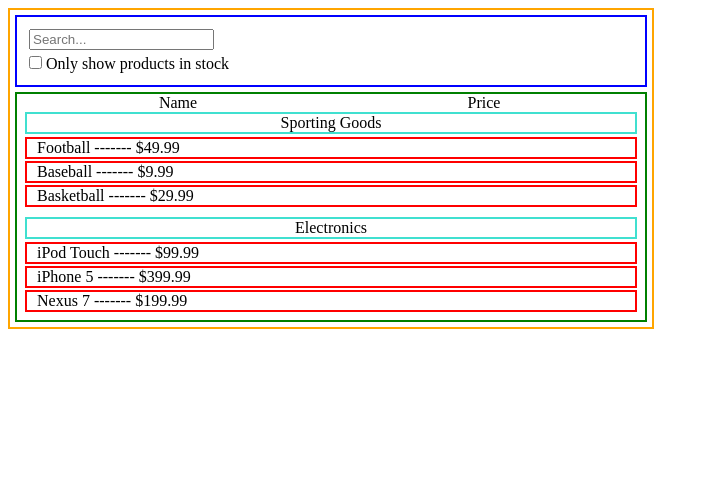
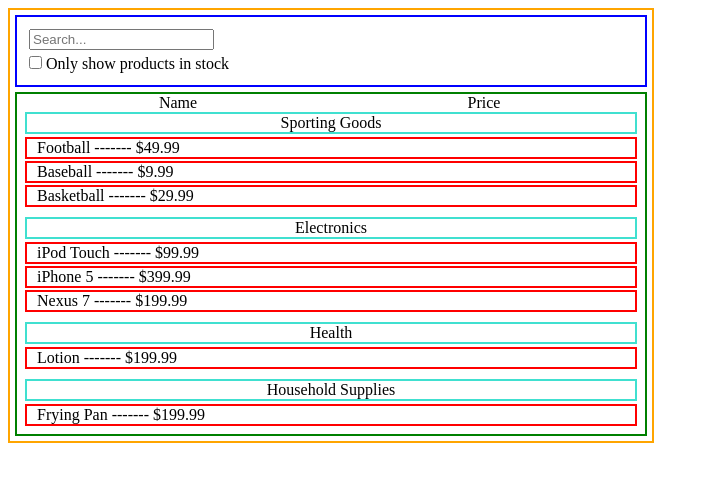
Before and after one commit to VarshithaPanuganti24/js-summer24, a React (Create React App) app in the folder react-app/: page / in a window 1280 px wide. Shown: the top 482 px of the page, without its empty margins (0-709 px from the left). Built offline with nearby package versions, Linux system fonts and the light colour scheme.

Commit message:
usememoproducttable

```diff
--- a/react-app/src/component/FilterableProductTable/index.jsx
+++ b/react-app/src/component/FilterableProductTable/index.jsx
@@ -1,7 +1,7 @@
 import "./FilterableProductTable.css";
 import ProductTable from "./ProductTable";
 import SearchBar from "./SearchBar";
-import { useEffect,useState } from "react";
+import { useEffect,useState,useMemo } from "react";
 
 const products = [
 	{ category: "Sporting Goods", price: "$49.99", stocked: true, name: "Football" },
@@ -60,39 +60,26 @@
 //mutation
 //we need a filtered list of products for category without changing the orignal .create a
 
-function filter(categories,filterText,checkInStock){
-    // for(const category of categories){
-    //   const categoryProduct = category.products
-	return categories.map((category)=>{
-		const categoryProduct = category.products
-		const filteredProducts =categoryProduct.filter(product => {
-        	const name = product.name.toLowerCase()
-        	const matchedFilteredText =name.includes(filterText)
+function filter(categories,filterText,checkInStock) {
+
+		console.log("filter is running");
+		if(filterText === "" && !checkInStock) return categories;
+
+		filterText =filterText.toLowerCase();
+
+		return categories?.map((category) => {
+				return {
+					...category,
+					products: category.products.filter((product) => {
+				//const name = product.name.toLowerCase()
+						const matchedFilteredText = product.name.toLowerCase().includes(filterText);
 						return checkInStock ? matchedFilteredText && product.stocked : matchedFilteredText;
-
-	});
-
-      category.products = filteredProducts;
-    return categories;
+					}),
+				};
 		});
 }
-// function filter(categories,filterText,checkInStock){
-//     for(const category of categories){
-//       const categoryProduct = category.products
-//       const filteredProducts =categoryProduct.filter(product => {
-//         	const name = product.name.toLowerCase()
-//         	const matchedFilteredText =name.includes(filterText)
-// 			return checkInStock ? matchedFilteredText && product.stocked : matchedFilteredText;
 
-//     //     if(checkInStock){
-//     //       return matchedFilteredText && product.stocked;
-//     //     }
-//     //      return matchedFilteredText;
-//       });
-//       category.products = filteredProducts;
-//     }
-//     return categories;
-//   }
+
 
 export default function FilterableProductTable() {
   		const [categories,setCategories] =useState([]);
@@ -100,24 +87,27 @@
   		const [inStock, setInStock]=useState(false);
 
   		useEffect(()=> {
-    const transformed =transformProducts(products)
-    setCategories(transformed)
+    		const transformed =transformProducts(products);
+   			 	setCategories(transformed);
 
-  },[])
+  		},[]);
 
-  const handleSearchChange=(event) =>{
+  		const handleSearchChange= (event) =>{
     		setSearch(event.target.value);
 
   		};
   		const handleCheckInStockChange =(event)=>{
 
     		setInStock(event.target.checked);
+		};
 
-  };
-  console.log(filter(categories, search, inStock));
+ 		// const filteredCategories = filter(categories, search, inStock);
+		// delayed search ,unrealatedstate?
+		  const filteredCategories = useMemo(() => {
+			return filter(categories, search, inStock);
+		}, [categories, search, inStock]);
 
-
-
+	//if we have 2 states which is one is derived state so we need  not set state as usestate instead produced it and use it
 
 	// TODO: setup state to maintain products list, default list should be empty or null
 	// transform original product list and set it as state in useEffect hook
@@ -127,11 +117,12 @@
 		<div className="filterable-product-table">
 				<SearchBar search={search} inStock={inStock} handleSearchChange={handleSearchChange} handleCheckInStockChange={handleCheckInStockChange} />
 
-			<ProductTable filteredProducts={productsTransformed} search={search} inStock={inStock} />
+				<ProductTable filteredProducts= {filteredCategories} />
 		</div>
 	);
 }
 
+// we use useMemo we dont want to render the filter component whichis already a right value if we dont need to rerender when any otherstate changes or props changes.
 
 
 
```
Also changed, not shown: react-app/src/hooks/useDebounce.js (added). Lines whose indentation alone changed are shown as unchanged.
